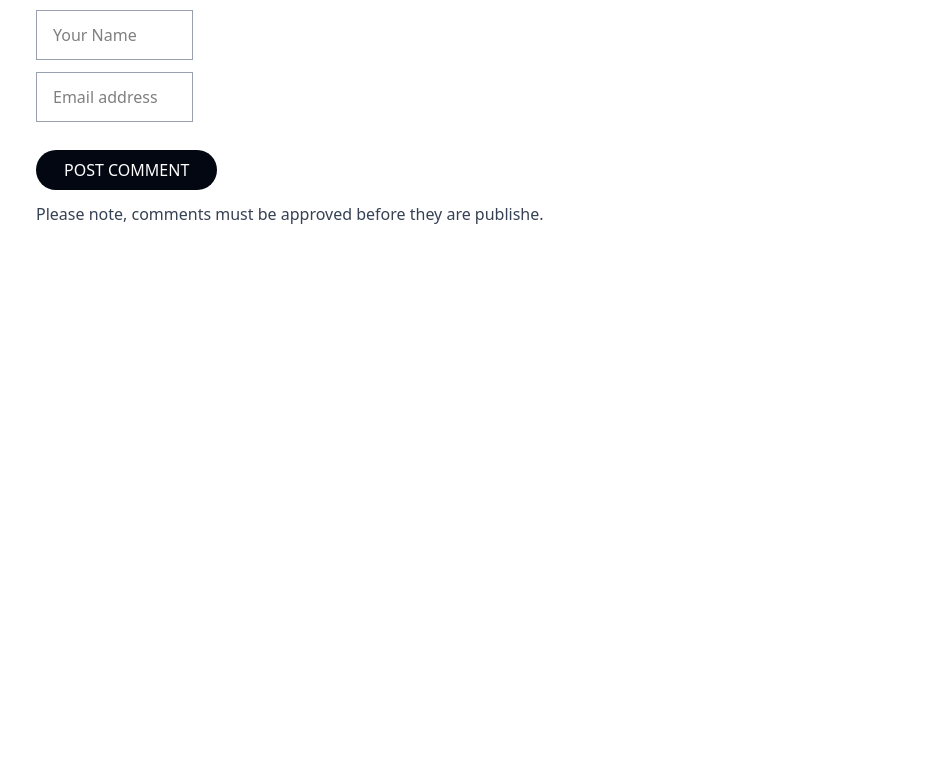
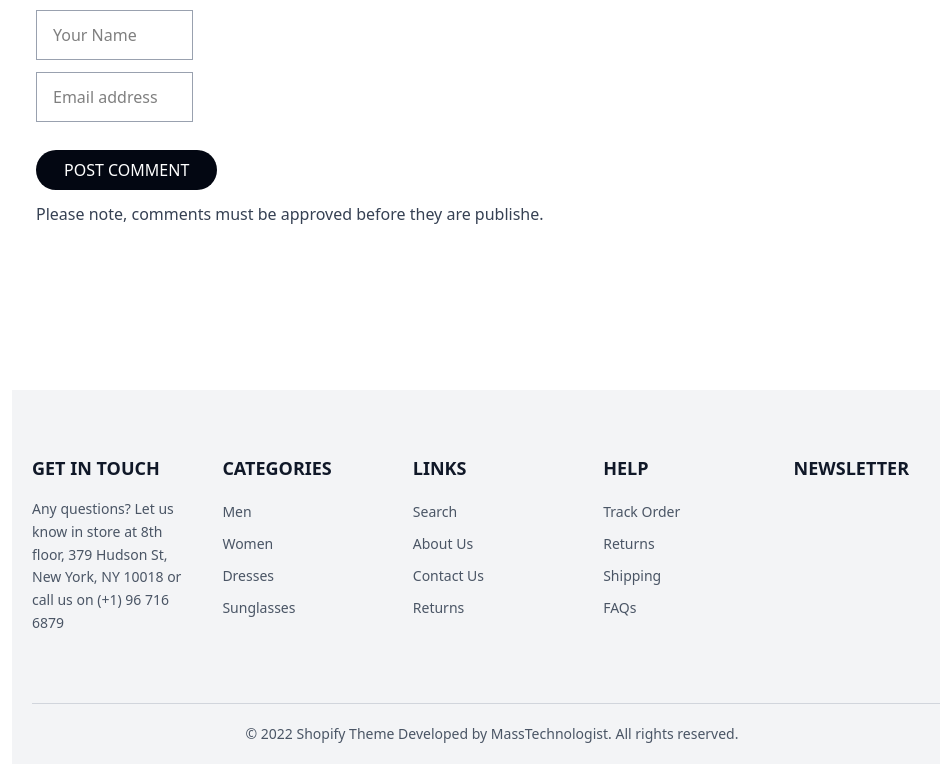
Before and after one commit to SalmaMasioub/SalmaMasioub_Final_Project_React, a React (Vite) app in the folder fashe/: page /blogs/blog1 in a window 1280 px wide. Shown: the part 1508-2272 px from the top of the page, without its empty margins (308-1248 px from the left). Before the commit the page ends 1898 px from the top, so only its background shows below. Built offline with nearby package versions, Linux system fonts and the light colour scheme.

Commit message:
add the footer

```diff
--- a/fashe/src/App.jsx
+++ b/fashe/src/App.jsx
@@ -1,27 +1,30 @@
 import React from 'react';
 import { BrowserRouter, Routes, Route } from 'react-router-dom';
-import { ProductProvider } from './context/productsContext'
+import { ProductProvider } from './context/productsContext';
 import Product from './pages/home/components/product';
 import Home from './pages/home/home';
 import Shop from './pages/shop/shop';
 import Details from './layout/details';
 import Blogdetails from './layout/blogdetails';
+import Footer from './layout/footer';
 
 const App = () => {
     return (
         <ProductProvider>
-        <div className=' flex'>
-
+            <div className='flex'>
                 <div className='lg:w-[25vw] h-1/2 bg-amber-400'>
                     <h1>HELLOOOO</h1>
                 </div>
-  <div className="w-full lg:w-[75vw] flex justify-start items-center min-h-[100px]">
+
+                <div className="w-full lg:w-[75vw] flex flex-col justify-start items-center min-h-[100px]">
                     <Routes>
                         <Route path="/" element={<Home />} />
                         <Route path="/product" element={<Shop />} />
                         <Route path="/details/:title" element={<Details />} />
-<Route  path="/blogs/:name" element={<Blogdetails />} />
+                        <Route path="/blogs/:name" element={<Blogdetails />} />
                     </Routes>
+
+                    <Footer />
                 </div>
             </div>
         </ProductProvider>
--- a/fashe/src/layout/footer.jsx
+++ b/fashe/src/layout/footer.jsx
@@ -0,0 +1,56 @@
+import React from 'react';
+
+const Footer = () => {
+    return (
+        <footer className="bg-gray-100 text-gray-600 pt-16 pb-5 ">
+            <div className="max-w-screen-xl mx-auto px-5">
+                <div className="grid grid-cols-1 sm:grid-cols-2 md:grid-cols-3 lg:grid-cols-5 gap-8 mb-10">
+
+
+                    <div className="flex flex-col gap-4">
+                        <h3 className="text-gray-900 text-lg font-semibold">GET IN TOUCH</h3>
+                        <p className="text-sm leading-relaxed">
+                            Any questions? Let us know in store at 8th floor, 379 Hudson St,
+                            New York, NY 10018 or call us on (+1) 96 716 6879
+                        </p>
+                        <div className="flex gap-4 mt-3 text-lg">
+                            <a href="#" className="hover:text-[#3b5998]"><i className="fab fa-facebook-f"></i></a>
+                            <a href="#" className="hover:text-[#1da1f2]"><i className="fab fa-twitter"></i></a>
+                            <a href="#" className="hover:text-[#bd081c]"><i className="fab fa-pinterest-p"></i></a>
+                            <a href="#" className="hover:text-[#db4437]"><i className="fab fa-google-plus-g"></i></a>
+                            <a href="#" className="hover:text-[#e4405f]"><i className="fab fa-instagram"></i></a>
+                        </div>
+                    </div>
+                    <div className="flex flex-col gap-3">
+                        <h3 className="text-gray-900 text-lg font-semibold mb-2">CATEGORIES</h3>
+                        {["Men", "Women", "Dresses", "Sunglasses"].map(item => (
+                            <a key={item} href="#" className="text-sm hover:text-gray-900">{item}</a>
+                        ))}
+                    </div>
+                  <div className="flex flex-col gap-3">
+                        <h3 className="text-gray-900 text-lg font-semibold mb-2">LINKS</h3>
+                        {["Search", "About Us", "Contact Us", "Returns"].map(item => (
+                            <a key={item} href="#" className="text-sm hover:text-gray-900">{item}</a>
+                        ))}
+                    </div>
+                     <div className="flex flex-col gap-3">
+                        <h3 className="text-gray-900 text-lg font-semibold mb-2">HELP</h3>
+                        {["Track Order", "Returns", "Shipping", "FAQs"].map(item => (
+                            <a key={item} href="#" className="text-sm hover:text-gray-900">{item}</a>
+                        ))}
+                    </div>
+                    <div className="flex flex-col gap-3">
+                        <h3 className="text-gray-900 text-lg font-semibold mb-2">NEWSLETTER</h3>
+
+                    </div>
+                </div>
+
+                <div className="text-center border-t border-gray-300 pt-5 text-sm text-gray-600">
+                    © 2022 Shopify Theme Developed by MassTechnologist. All rights reserved.
+                </div>
+            </div>
+        </footer>
+    );
+};
+
+export default Footer;
```
Lines whose indentation alone changed are shown as unchanged.
